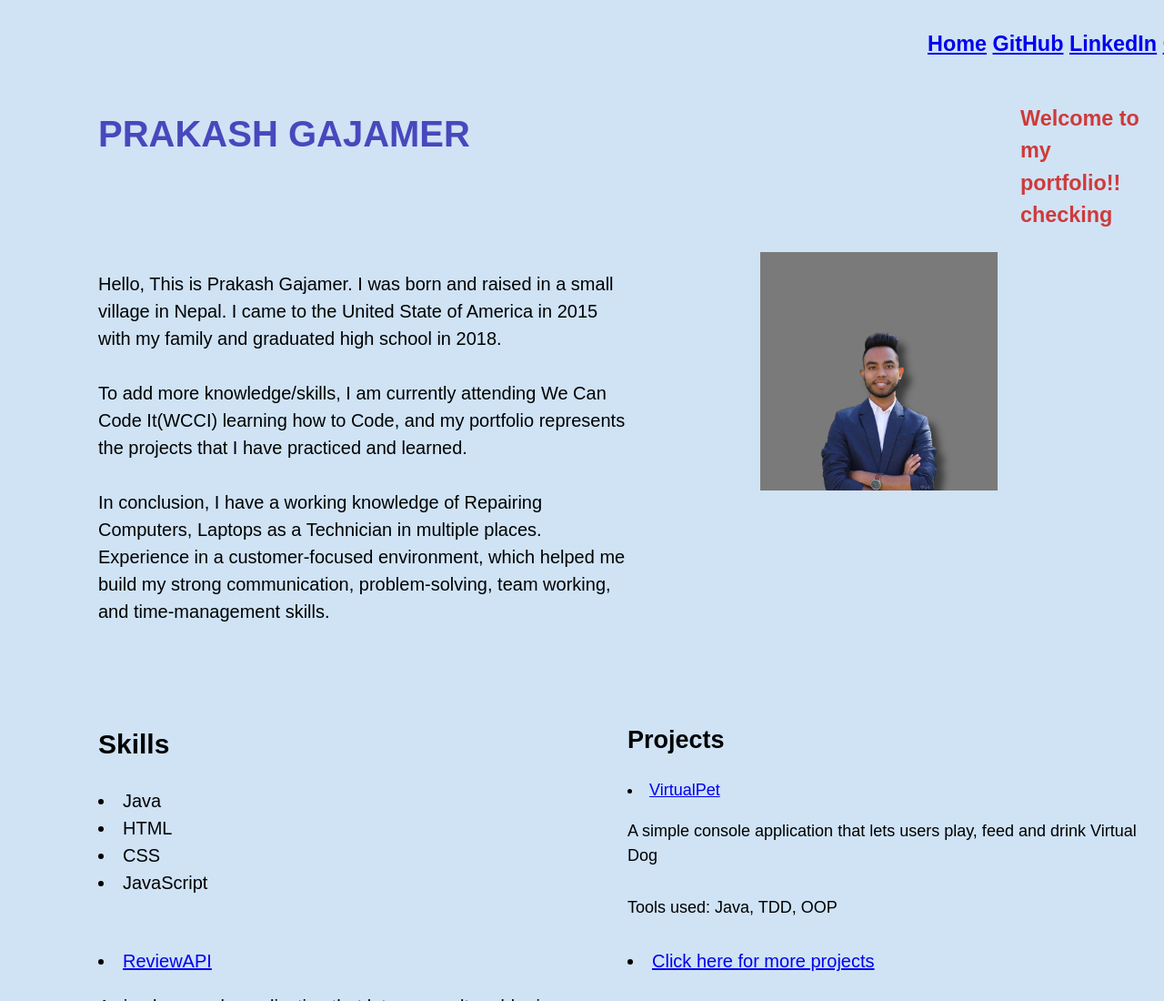
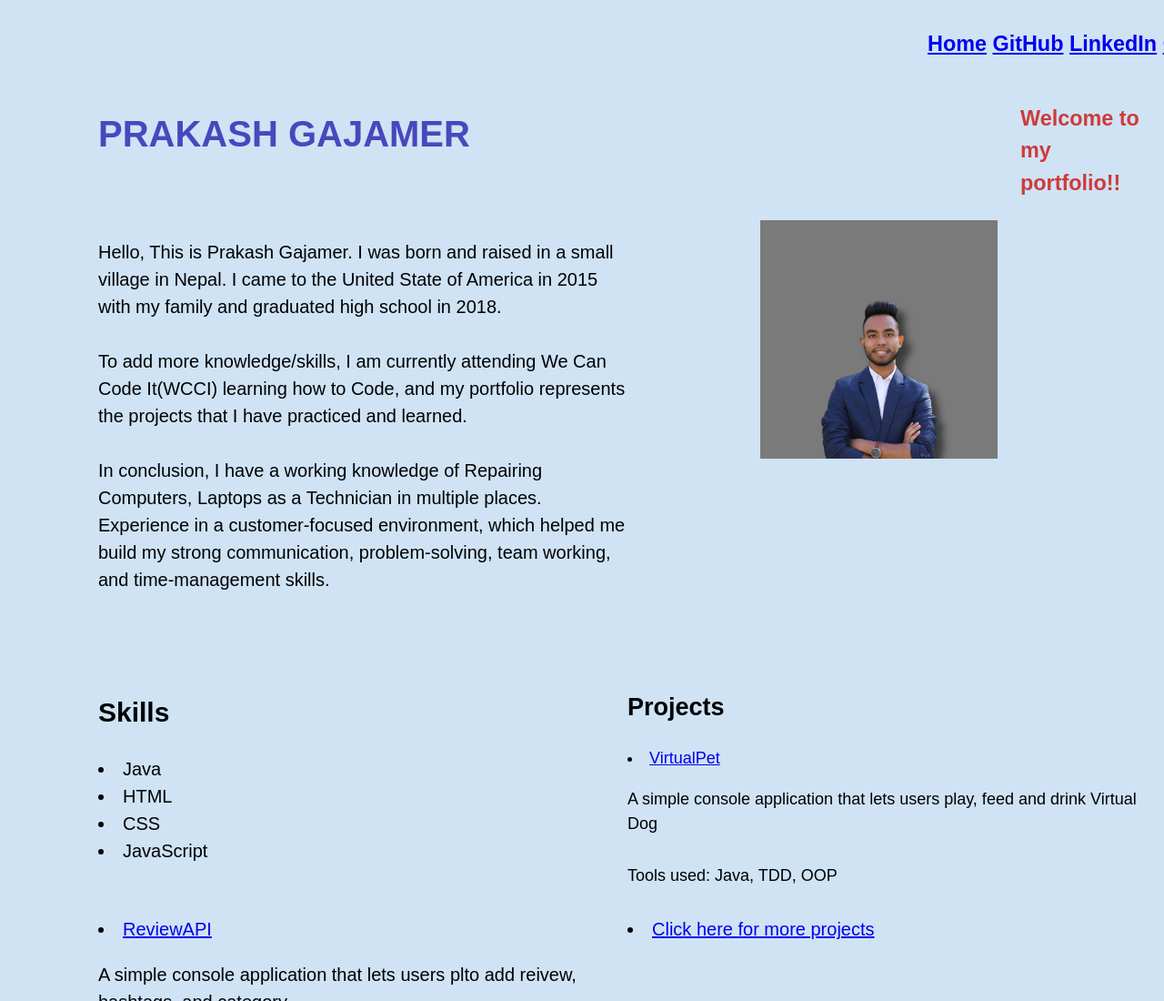
Before and after one commit to PrakashGajamer/PrakashGajamer.github.io, a plain HTML site: page index.html in a window 1280 px wide. Shown: the top 1100 px of the page at 91% size. Drawn offline with Linux system fonts and the light colour scheme.

Commit message:
checking

```diff
--- a/index.html
+++ b/index.html
@@ -27,8 +27,7 @@
     <h1>PRAKASH GAJAMER </h1>
 
     <section>
-      <h3>Welcome to my portfolio!!
-      checking</h3>
+      <h3>Welcome to my portfolio!!</h3>
     </section>
 
     <article>
```
